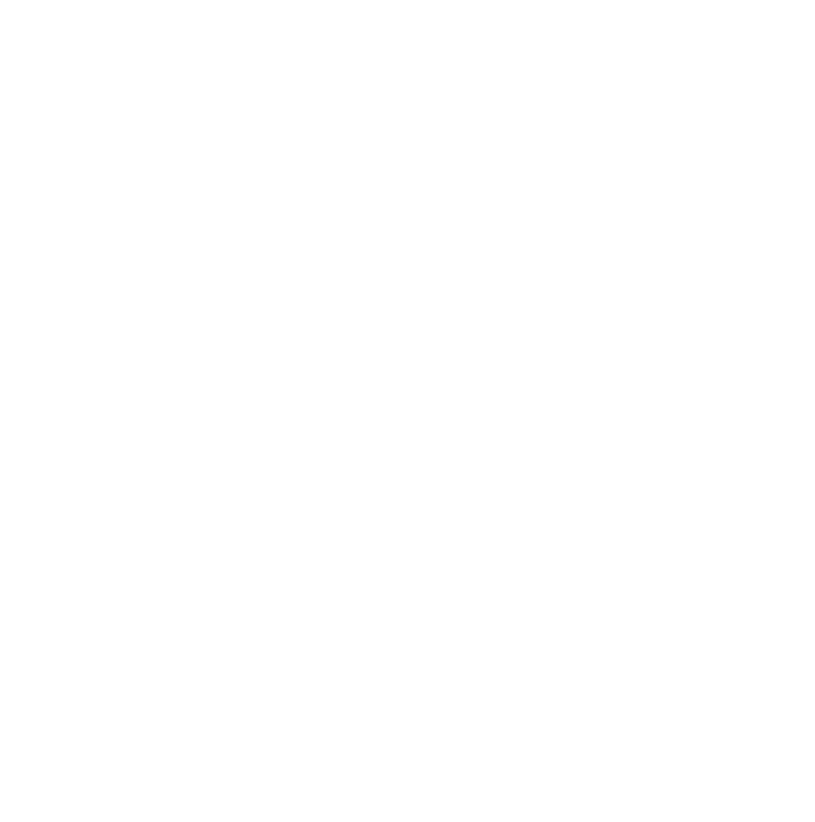
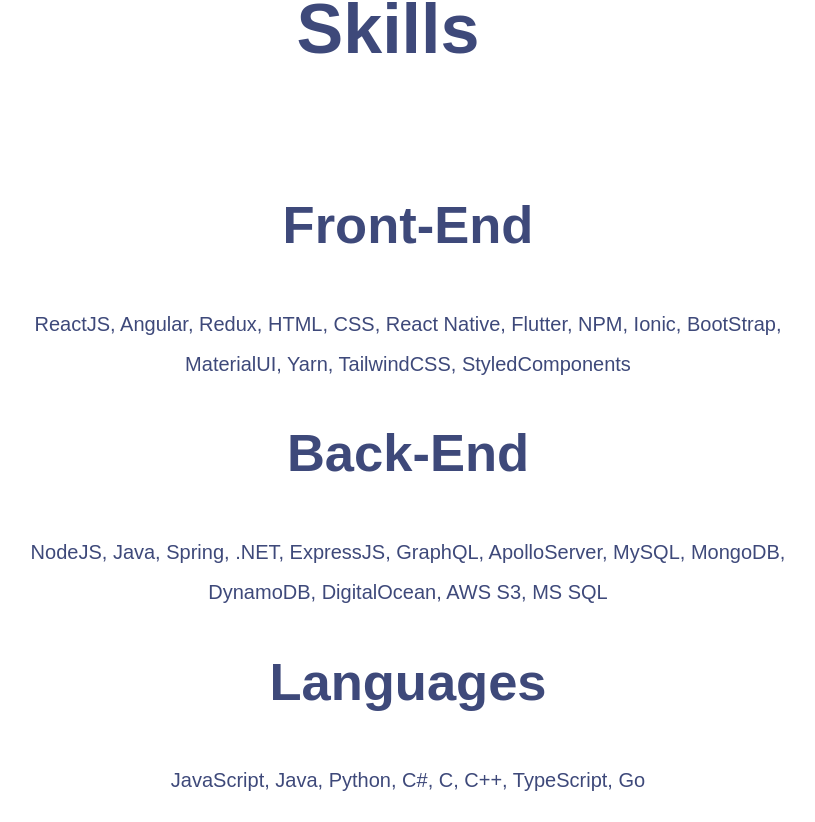
Before and after one commit to carolina-gomez/portfolio-website, a React (Create React App) app: page / in a window 1280 px wide. Shown: the part 858-1680 px from the top of the page, without its empty margins (252-1067 px from the left). Before the commit the page ends 800 px from the top, so only its background shows below. Built offline with nearby package versions, Linux system fonts and the light colour scheme.

Commit message:
finished Home.js

```diff
--- a/src/pages/Home.js
+++ b/src/pages/Home.js
@@ -2,12 +2,13 @@
 import LinkedIn from '@material-ui/icons/LinkedIn'
 import Email from '@material-ui/icons/Email'
 import GitHub from '@material-ui/icons/GitHub'
+import "../styles/Home.css"
 
 function Home() {
   return (
     <div className='home'>
       <div className='about'>
-        <h2>Hi, My name is Carolina</h2>
+        <h2>Welcome to my portfolio</h2>
         <div className='prompt'>
           <p>
             A software developer with a passion for learning and creating.
@@ -17,7 +18,31 @@
           <GitHub />
         </div>
       </div>
-      <div className='skills'></div>
+      <div className='skills'>
+        <h1>Skills</h1>
+        <ol className='list'>
+          <li className='item'>
+            <h2>Front-End</h2>
+            <span>
+              ReactJS, Angular, Redux, HTML, CSS, React Native, Flutter, NPM,
+              Ionic, BootStrap, MaterialUI, Yarn, TailwindCSS, StyledComponents
+            </span>
+          </li>
+          <li className='item'>
+            <h2>Back-End</h2>
+            <span>
+              NodeJS, Java, Spring, .NET, ExpressJS, GraphQL, ApolloServer,
+              MySQL, MongoDB, DynamoDB, DigitalOcean, AWS S3, MS SQL
+            </span>
+          </li>
+          <li className='item'>
+            <h2>Languages</h2>
+            <span>
+              JavaScript, Java, Python, C#, C, C++, TypeScript, Go
+            </span>
+          </li>
+        </ol>
+      </div>
     </div>
   )
 }
```
